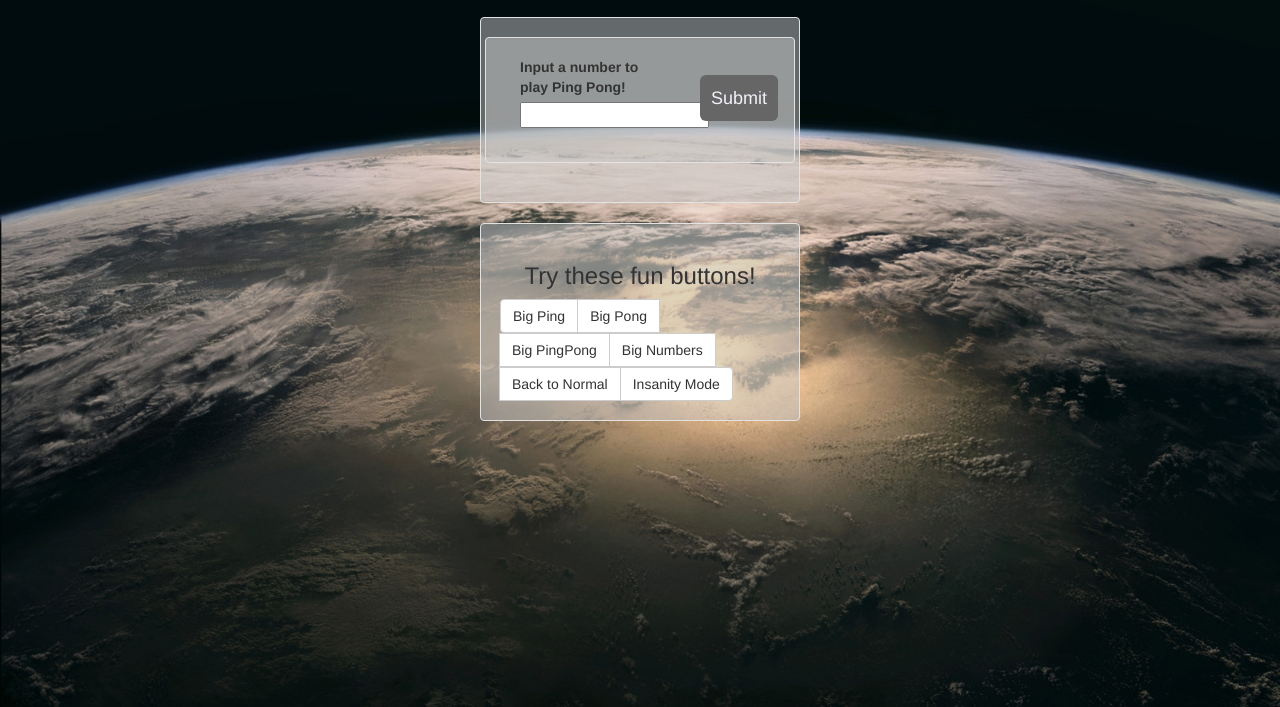
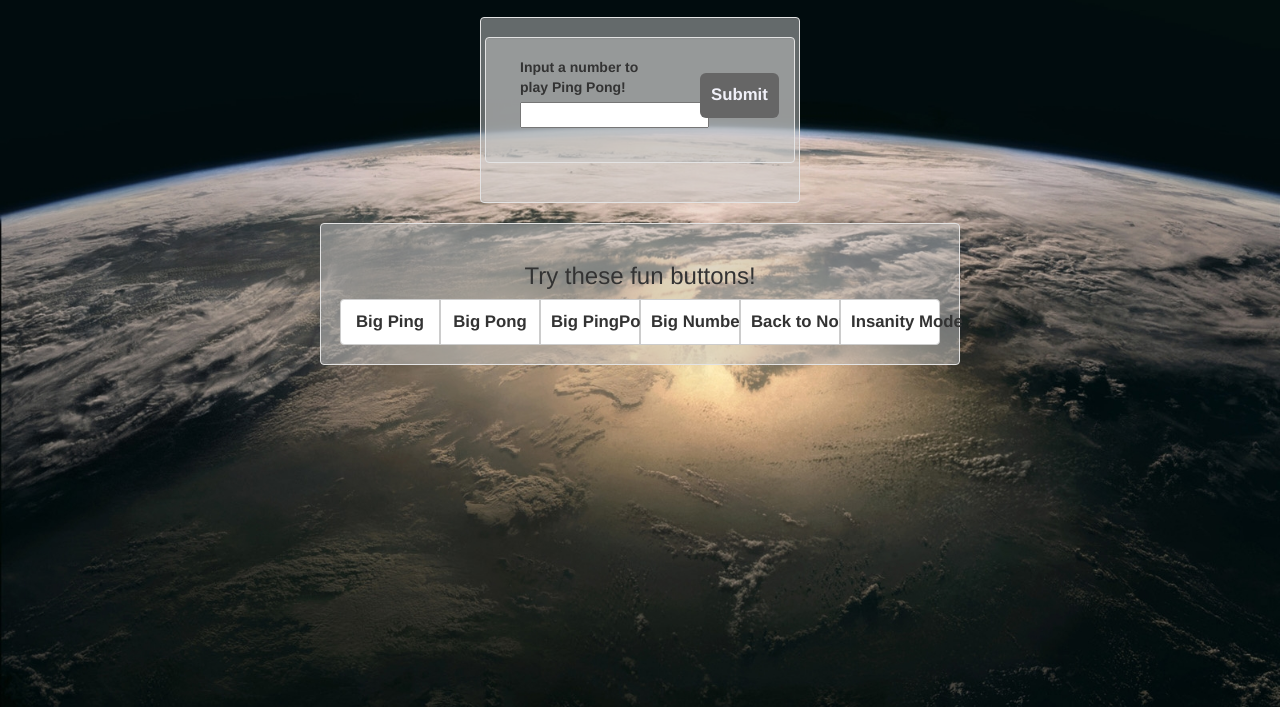
Before and after one commit to colinwkingen/ping_pong, a plain HTML site: page index.html in a window 1280 px wide. Shown: the part 93-800 px from the top of the page. Drawn offline with nearby package versions, Linux system fonts and the light colour scheme.

Commit message:
justify the button layout correctly.

```diff
--- a/css/styles.css
+++ b/css/styles.css
@@ -16,9 +16,10 @@ h3 {
 .main_header {
   color: #F2F2F8;
 }
-.bar {
-  width: 95%;
-  margin-right: 2.5%;
+.btn {
+  padding: 10px;
+  font-weight: bold;
+  font-size: 1.2em;
 }
 .main_btn {
   padding: 10px;
--- a/index.html
+++ b/index.html
@@ -21,22 +21,34 @@
                 <label>Input a number to play Ping Pong!</label>
                 <input id="userInput" type="text" name="name" value="">
               </div>
-              <div class="col-md-4">
+              <div class="col-md-3">
                 <button type="submit" class="main_btn btn btn-lg" name="button">Submit</button>
               </div>
            </div>
           </form>
         </div>
         <form>
-          <div class="col-md-6 col-sm-offset-3 well">
+          <div class="col-md-12 well">
             <h3>Try these fun buttons!</h3>
-            <div class="btn-group bar" role="group" aria-label="...">
+            <div class="btn-group btn-group-justified" role="group" aria-label="...">
+              <div class="btn-group" role="group">
                 <button id="ping" type="button" class="btn btn-default">Big Ping</button>
+              </div>
+              <div class="btn-group" role="group">
                 <button id="pong" type="button" class="btn btn-default">Big Pong</button>
+              </div>
+              <div class="btn-group" role="group">
                 <button id="pingpong" type="button" class="btn btn-default">Big PingPong</button>
+              </div>
+              <div class="btn-group" role="group">
                 <button id="number" type="button" class="btn btn-default">Big Numbers</button>
+              </div>
+              <div class="btn-group" role="group">
                 <button id="normalcy_mode" type="button" class="btn btn-default">Back to Normal</button>
+              </div>
+              <div class="btn-group" role="group">
                 <button id="insanity_mode" type="button" class="btn btn-default">Insanity Mode</button>
+              </div>
             </div>
           </div>
         </form>
```
Lines whose indentation alone changed are shown as unchanged.
